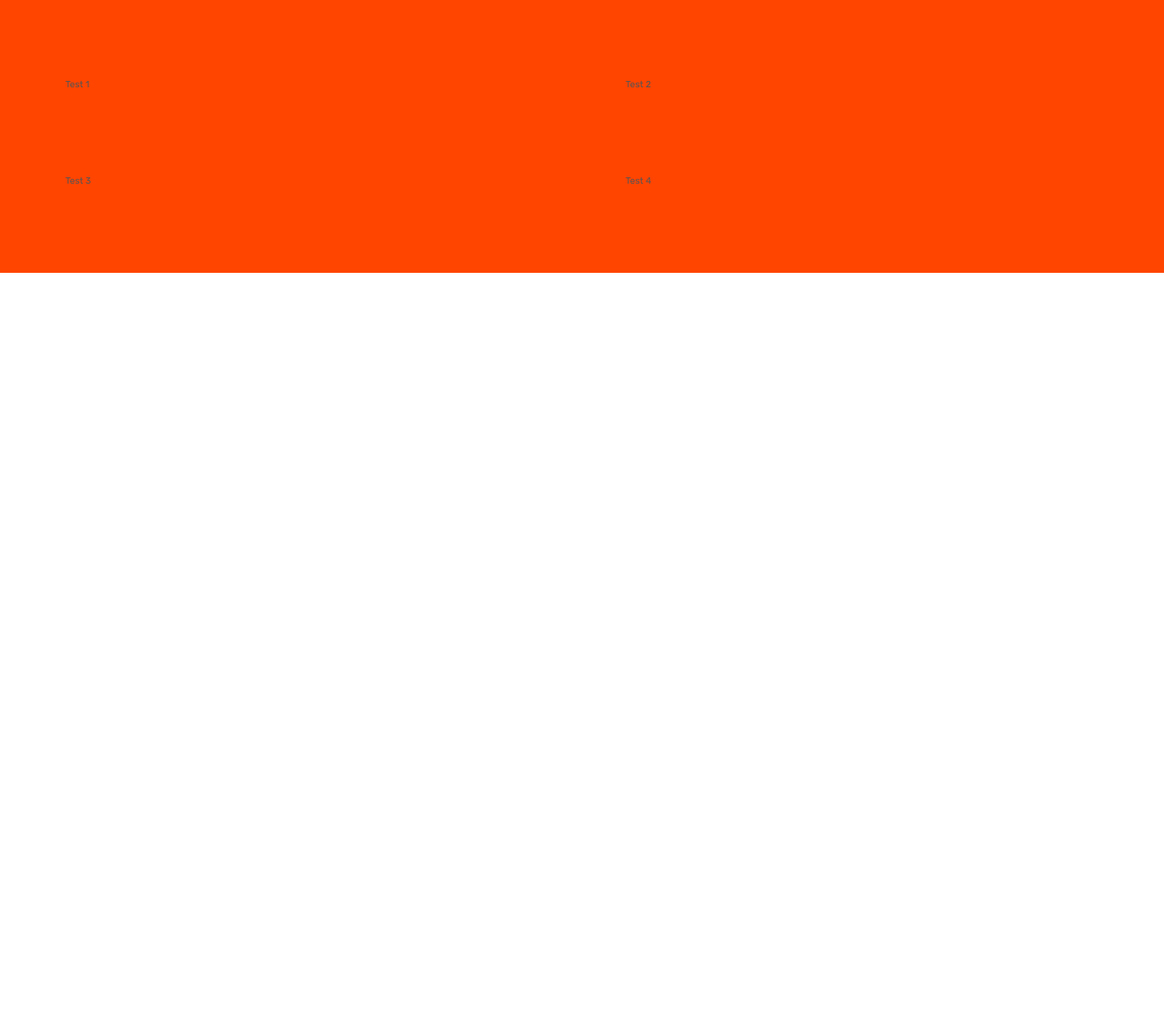
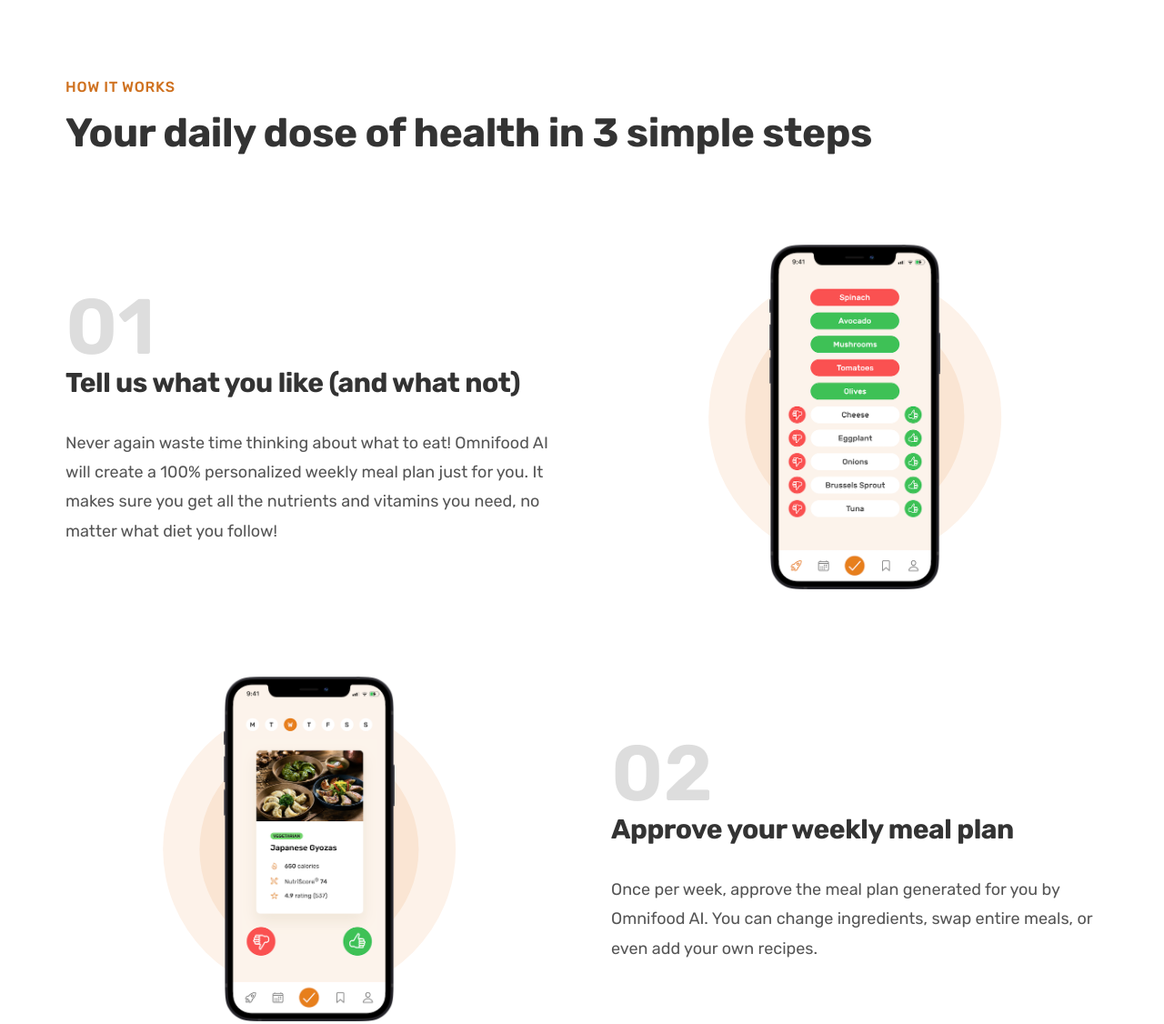
Before and after one commit to durrezahmed/omnifood-website, a plain HTML site: page index.html in a window 1280 px wide. Shown: the part 800-1926 px from the top of the page at 91% size. Before the commit the page ends 1100 px from the top, so only its background shows below. Drawn offline with Linux system fonts and the light colour scheme.

Commit message:
build the how-it-works section

```diff
--- /dev/null
+++ b/css/general.css
@@ -0,0 +1,200 @@
+/*
+
+--- 01 TYPOGRAPHY SYSTEM
+
+- Font Sizes (px):
+
+10 / 12 / 14 / 16 / 18 / 20 / 24 / 30 / 36 / 44 / 52 / 62 / 74 / 86 / 98
+
+- Font Weights:
+
+Default: 400
+Medium: 500
+Semi-Bold: 600
+Bold: 700
+
+- Line Heights:
+
+Default: 1
+Small: 1.05
+Medium: 1.2
+Paragraph Default: 1.6
+
+- Letter Spacing:
+-0.5px
+0.75px
+
+
+--- 02 COLORS
+
+- Primary: #e67e22
+
+- Tints:
+
+#fdf2e9
+#fae5d3
+
+- Shades: #cf711f
+
+- Accents:
+
+- Greys:
+#555
+#333
+
+
+--- 05 SHADOWS
+
+--- 06 BORDER RADIUS
+
+Default: 9px
+
+--- 07 WHITESPACE
+
+- Spacing System (px):
+2 / 4 / 8 / 12 / 16 / 24 / 32 / 48 / 64 / 80 / 96 / 128
+
+*/
+
+* {
+  padding: 0;
+  margin: 0;
+  box-sizing: border-box;
+}
+
+html {
+  /* font-size: 10px; */
+  /* 10px / 16px = 0.625 = 62.5% */
+  /* Percentage of user's browser font-size setting */
+  font-size: 62.5%;
+}
+
+body {
+  font-family: 'Rubik', sans-serif;
+  line-height: 1;
+  font-weight: 400;
+  color: #555;
+}
+
+/**************************/
+/* GENERAL REUSABLE COMPONENTS */
+/**************************/
+
+.container {
+  /* 1140px */
+  max-width: 120rem;
+  padding: 0 3.2rem;
+  margin: 0 auto;
+}
+
+.grid {
+  display: grid;
+  column-gap: 6.4rem;
+  row-gap: 9.6rem;
+}
+
+.grid--2-cols {
+  grid-template-columns: repeat(2, 1fr);
+}
+
+.grid--3-cols {
+  grid-template-columns: repeat(3, 1fr);
+}
+
+.grid--4-cols {
+  grid-template-columns: repeat(4, 1fr);
+}
+
+.grid--center-v {
+  align-items: center;
+}
+
+/* common elements in heading */
+.heading-primary,
+.heading-secondary,
+.heading-tertiary {
+  font-weight: 700;
+  color: #333;
+  /* color: #45260a; */
+  /* color: #343a40; */
+  letter-spacing: -0.5px;
+}
+
+.heading-primary {
+  font-size: 5.2rem;
+  line-height: 1.05;
+  margin-bottom: 3.2rem;
+}
+
+.heading-secondary {
+  font-size: 4.4rem;
+  line-height: 1.2;
+  margin-bottom: 9.6rem;
+}
+
+.heading-tertiary {
+  font-size: 3rem;
+  line-height: 1.2;
+  margin-bottom: 3.2rem;
+}
+
+/* span element is an inline element */
+.subheading {
+  display: block;
+  font-size: 1.6rem;
+  font-weight: 500;
+  color: #cf711f;
+  text-transform: uppercase;
+  margin-bottom: 1.6rem;
+  letter-spacing: 0.75px;
+}
+
+.btn:link,
+.btn:visited {
+  display: inline-block;
+
+  font-size: 2rem;
+  font-weight: 600;
+  text-decoration: none;
+  padding: 1.6rem 3.2rem;
+  border-radius: 9px;
+
+  /* transition property for hover animation */
+  /* put transition on original state */
+  transition: background-color 0.3s;
+}
+
+/* btn--full button */
+.btn--full:link,
+.btn--full:visited {
+  background-color: #e67e22;
+  color: #fff;
+}
+
+.btn--full:hover,
+.btn--full:active {
+  background-color: #cf711f;
+}
+
+/* btn--outline button */
+.btn--outline:link,
+.btn--outline:visited {
+  background-color: #fff;
+  color: #555;
+}
+
+.btn--outline:hover,
+.btn--outline:active {
+  background-color: #fdf2e9;
+
+  /* border: 3px solid #fff; */
+
+  /* code to add border inside */
+  box-shadow: inset 0 0 0 3px #fff;
+}
+
+/* helper class */
+/* !important - to give it a higher priority */
+.margin-right-sm {
+  margin-right: 1.6rem !important;
+}
--- a/css/styles.css
+++ b/css/styles.css
@@ -1,159 +1,3 @@
-/*
-
---- 01 TYPOGRAPHY SYSTEM
-
-- Font Sizes (px):
-
-10 / 12 / 14 / 16 / 18 / 20 / 24 / 30 / 36 / 44 / 52 / 62 / 74 / 86 / 98
-
-- Font Weights:
-
-Default: 400
-Medium: 500
-Semi-Bold: 600
-Bold: 700
-
-- Line Heights:
-
-Default: 1
-Small: 1.05
-Paragraph Default: 1.6
-
---- 02 COLORS
-
-- Primary: #e67e22
-
-- Tints: #fdf2e9
-
-- Shades: #cf711f
-
-- Accents:
-
-- Greys:
-#555
-#333
-
-
---- 05 SHADOWS
-
---- 06 BORDER RADIUS
-
-Default: 9px
-
---- 07 WHITESPACE
-
-- Spacing System (px):
-2 / 4 / 8 / 12 / 16 / 24 / 32 / 48 / 64 / 80 / 96 / 128
-
-*/
-
-* {
-  padding: 0;
-  margin: 0;
-  box-sizing: border-box;
-}
-
-html {
-  /* font-size: 10px; */
-  /* 10px / 16px = 0.625 = 62.5% */
-  /* Percentage of user's browser font-size setting */
-  font-size: 62.5%;
-}
-
-body {
-  font-family: 'Rubik', sans-serif;
-  line-height: 1;
-  font-weight: 400;
-  color: #555;
-}
-
-/**************************/
-/* GENERAL REUSABLE COMPONENTS */
-/**************************/
-
-.container {
-  /* 1140px */
-  max-width: 120rem;
-  padding: 0 3.2rem;
-  margin: 0 auto;
-}
-
-.grid {
-  display: grid;
-  gap: 9.6rem;
-}
-
-.grid--2-cols {
-  grid-template-columns: repeat(2, 1fr);
-}
-
-.grid--3-cols {
-  grid-template-columns: repeat(3, 1fr);
-}
-
-.grid--4-cols {
-  grid-template-columns: repeat(4, 1fr);
-}
-
-.heading-primary {
-  font-size: 5.2rem;
-  font-weight: 700;
-  line-height: 1.05;
-  color: #333;
-  letter-spacing: -0.5px;
-  margin-bottom: 3.2rem;
-}
-
-.btn:link,
-.btn:visited {
-  display: inline-block;
-
-  font-size: 2rem;
-  font-weight: 600;
-  text-decoration: none;
-  padding: 1.6rem 3.2rem;
-  border-radius: 9px;
-
-  /* transition property for hover animation */
-  /* put transition on original state */
-  transition: background-color 0.3s;
-}
-
-/* btn--full button */
-.btn--full:link,
-.btn--full:visited {
-  background-color: #e67e22;
-  color: #fff;
-}
-
-.btn--full:hover,
-.btn--full:active {
-  background-color: #cf711f;
-}
-
-/* btn--outline button */
-.btn--outline:link,
-.btn--outline:visited {
-  background-color: #fff;
-  color: #555;
-}
-
-.btn--outline:hover,
-.btn--outline:active {
-  background-color: #fdf2e9;
-
-  /* border: 3px solid #fff; */
-
-  /* code to add border inside */
-  box-shadow: inset 0 0 0 3px #fff;
-}
-
-/* helper class */
-/* !important - to give it a higher priority */
-.margin-right-sm {
-  margin-right: 1.6rem !important;
-}
-
 /**************************/
 /* HEADER */
 /**************************/
@@ -288,5 +132,58 @@
 
 .section-how {
   padding: 9.6rem 0;
-  background-color: orangered;
 }
+
+.step-number {
+  font-size: 8.6rem;
+  font-weight: 600;
+  color: #ddd;
+}
+
+.step-description {
+  font-size: 1.8rem;
+  line-height: 1.8;
+}
+
+.step-img-box {
+  position: relative;
+
+  display: flex;
+  align-items: center;
+  justify-content: center;
+}
+
+.step-img-box::before,
+.step-img-box::after {
+  content: '';
+  display: block;
+  border-radius: 50%;
+  /* absolute positioning to center the element */
+  position: absolute;
+  top: 50%;
+  left: 50%;
+  transform: translate(-50%, -50%);
+}
+
+.step-img-box::before {
+  width: 60%;
+  /* height: 60%; */
+
+  /* 60% of parent's width */
+  padding-bottom: 60%;
+
+  background-color: #fdf2e9;
+  z-index: -2;
+}
+
+.step-img-box::after {
+  width: 45%;
+  padding-bottom: 45%;
+  background-color: #fae5d3;
+  z-index: -1;
+}
+
+.step-img {
+  width: 35%;
+  /* z-index: 10; */
+}
--- a/index.html
+++ b/index.html
@@ -13,6 +13,8 @@
       rel="stylesheet"
     />
 
+    <!-- stylesheets -->
+    <link rel="stylesheet" href="css/general.css" />
     <link rel="stylesheet" href="css/styles.css" />
     <title>Omnifood</title>
   </head>
@@ -79,11 +81,84 @@
       </section>
 
       <section class="section-how">
-        <div class="container grid grid--2-cols">
-          <div>Test 1</div>
-          <div>Test 2</div>
-          <div>Test 3</div>
-          <div>Test 4</div>
+        <!-- heading container -->
+        <div class="container">
+          <span class="subheading">How it works</span>
+          <h2 class="heading-secondary">
+            Your daily dose of health in 3 simple steps
+          </h2>
+        </div>
+
+        <!-- (START) content container -->
+        <div class="container grid grid--2-cols grid--center-v">
+          <!-- STEP 01 -->
+          <!-- step text box div -->
+          <div class="step-text-box">
+            <p class="step-number">01</p>
+            <h3 class="heading-tertiary">
+              Tell us what you like (and what not)
+            </h3>
+
+            <p class="step-description">
+              Never again waste time thinking about what to eat! Omnifood AI
+              will create a 100% personalized weekly meal plan just for you. It
+              makes sure you get all the nutrients and vitamins you need, no
+              matter what diet you follow!
+            </p>
+          </div>
+
+          <!-- step image box div -->
+          <div class="step-img-box">
+            <img
+              src="img/app/app-screen-1.png"
+              class="step-img"
+              alt="iPhone app preferences selection screen"
+            />
+          </div>
+
+          <!-- STEP 02 -->
+          <!-- step image box div -->
+          <div class="step-img-box">
+            <img
+              src="img/app/app-screen-2.png"
+              class="step-img"
+              alt="iPhone app meal approving plan screen"
+            />
+          </div>
+
+          <!-- step text box div -->
+          <div class="step-text-box">
+            <p class="step-number">02</p>
+            <h3 class="heading-tertiary">Approve your weekly meal plan</h3>
+
+            <p class="step-description">
+              Once per week, approve the meal plan generated for you by Omnifood
+              AI. You can change ingredients, swap entire meals, or even add
+              your own recipes.
+            </p>
+          </div>
+
+          <!-- STEP 03 -->
+          <!-- step text box div -->
+          <div class="step-text-box">
+            <p class="step-number">03</p>
+            <h3 class="heading-tertiary">Receive meals at convenient time</h3>
+
+            <p class="step-description">
+              Best chefs in town will cook your selected meal every day, and we
+              will deliver it to your door whenever works best for you. You can
+              change delivery schedule and address daily!
+            </p>
+          </div>
+
+          <!-- step image box div -->
+          <div class="step-img-box">
+            <img
+              src="img/app/app-screen-3.png"
+              class="step-img"
+              alt="iPhone app delivery screen"
+            />
+          </div>
         </div>
       </section>
     </main>
```
